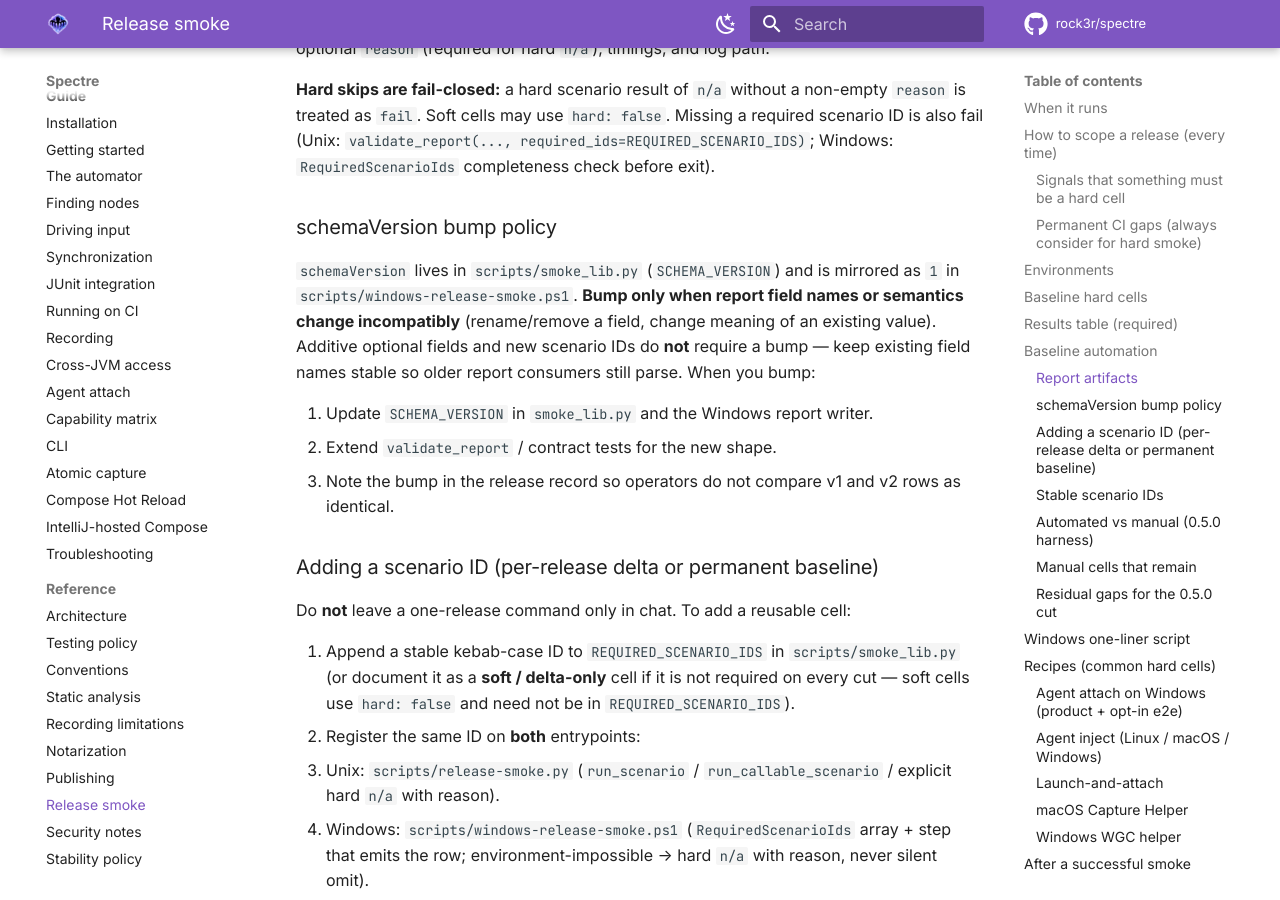
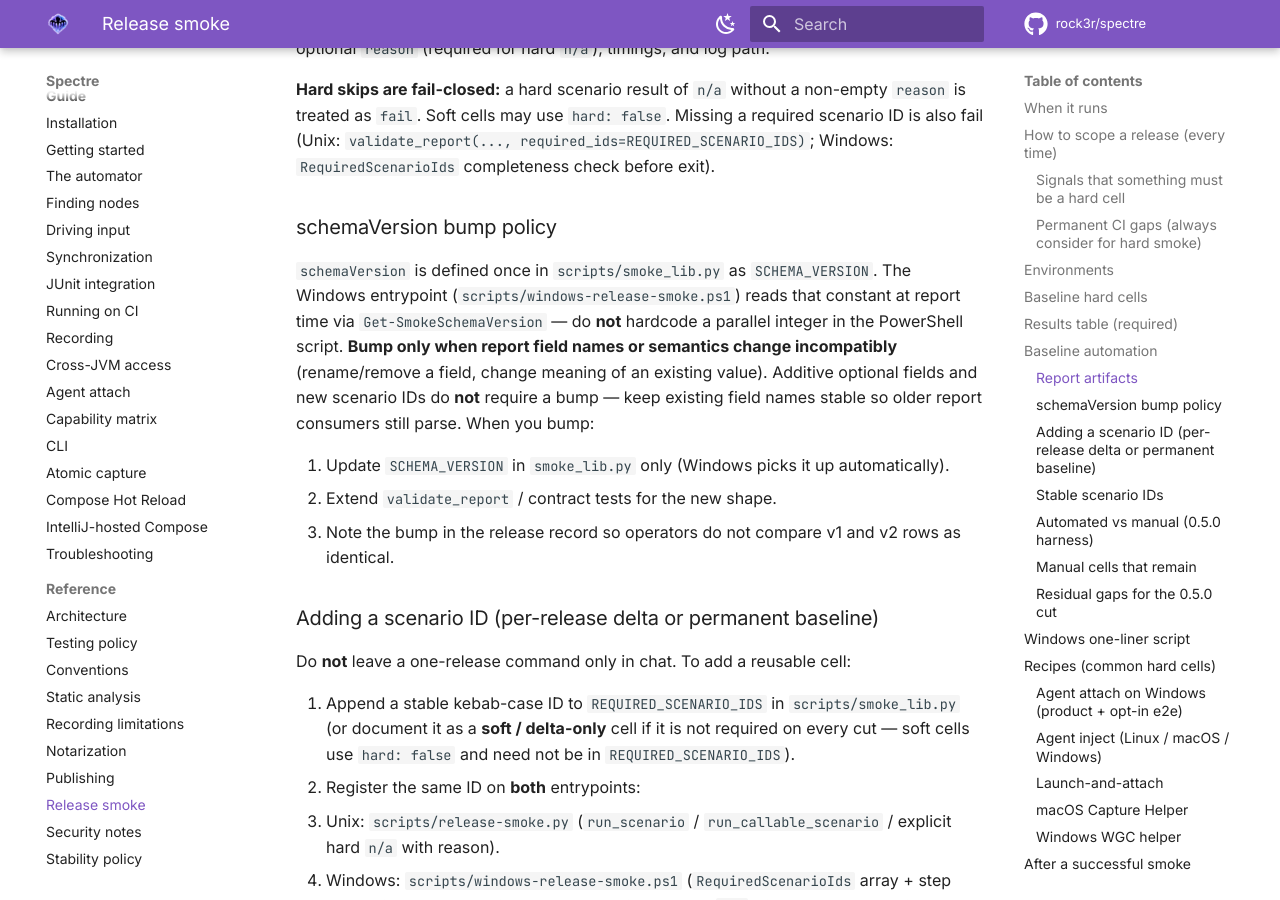
Before and after one commit to rock3r/spectre, an MkDocs documentation site: the page built from docs/RELEASE-SMOKE.md, in a window 1280 px wide and 900 px high, scrolled down 7049 px. Built offline with MkDocs 1.6.1 and Material for MkDocs 9.7.7, drawn with Linux system fonts in a browser that asks for light colours; comment, search, counter and statistics services are not loaded; some of the changed text lies outside the part shown.

Commit message:
fix(smoke): read Windows schemaVersion from smoke_lib.SCHEMA_VERSION
Single source of truth for release-smoke report schemaVersion so the
PowerShell entrypoint cannot drift from scripts/smoke_lib.py. Docs and
Windows script contracts updated accordingly.

```diff
--- a/docs/RELEASE-SMOKE.md
+++ b/docs/RELEASE-SMOKE.md
@@ -212,13 +212,15 @@ completeness check before exit).
 
 ### schemaVersion bump policy
 
-`schemaVersion` lives in `scripts/smoke_lib.py` (`SCHEMA_VERSION`) and is mirrored as `1` in
-`scripts/windows-release-smoke.ps1`. **Bump only when report field names or semantics change
-incompatibly** (rename/remove a field, change meaning of an existing value). Additive optional
-fields and new scenario IDs do **not** require a bump — keep existing field names stable so older
-report consumers still parse. When you bump:
+`schemaVersion` is defined once in `scripts/smoke_lib.py` as `SCHEMA_VERSION`. The Windows
+entrypoint (`scripts/windows-release-smoke.ps1`) reads that constant at report time via
+`Get-SmokeSchemaVersion` — do **not** hardcode a parallel integer in the PowerShell script.
+**Bump only when report field names or semantics change incompatibly** (rename/remove a field,
+change meaning of an existing value). Additive optional fields and new scenario IDs do **not**
+require a bump — keep existing field names stable so older report consumers still parse. When you
+bump:
 
-1. Update `SCHEMA_VERSION` in `smoke_lib.py` and the Windows report writer.
+1. Update `SCHEMA_VERSION` in `smoke_lib.py` only (Windows picks it up automatically).
 2. Extend `validate_report` / contract tests for the new shape.
 3. Note the bump in the release record so operators do not compare v1 and v2 rows as identical.
 
@@ -400,7 +402,8 @@ What it does (no second terminal), using the **same stable scenario IDs** as
 4. `cli-packaged` / `cli-native-helper-layout` / packaged `spectre launch --once` as `cli-user-flow`
 5. optional `maven-local-consumer` via `verifyMavenLocalPublication`
 
-Writes versioned `build/smoke/windows-release-smoke.json` + `.md` (`schemaVersion: 1`, full SHA,
+Writes versioned `build/smoke/windows-release-smoke.json` + `.md` (`schemaVersion` from
+`smoke_lib.SCHEMA_VERSION`, full SHA,
 dirty flag, `environment.displayMode`) and exits non-zero on any hard `fail`.
 
 Flags:
```
Also changed, not shown: 3 other files.
